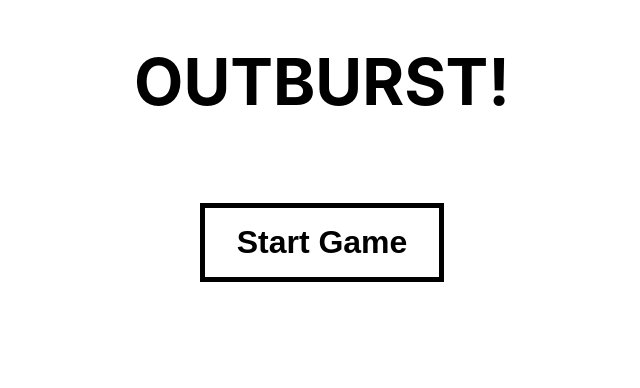
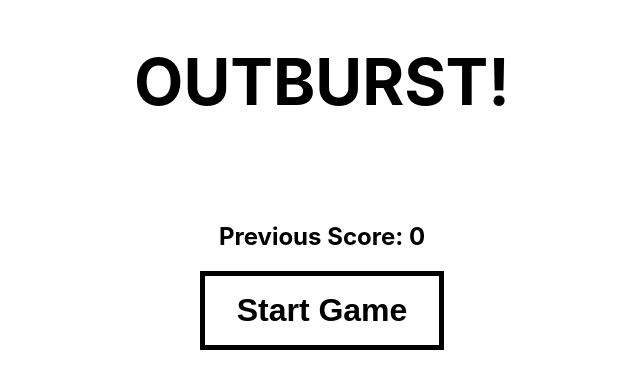
Before and after one commit to jcrowley89/outburst, a React (Create React App) app: page / in a window 1280 px wide. Shown: the top 388 px of the page, without its empty margins (318-958 px from the left). Built offline with nearby package versions, Linux system fonts and the light colour scheme.

Commit message:
added previous score display

```diff
--- a/src/App.js
+++ b/src/App.js
@@ -7,8 +7,9 @@
 import AnswerInput from "./components/AnswerInput.js"
 
 function App() {
-  const [gameActive, setGameActive] = useState(false)
-  const [currentCard, setCurrentCard] = useState({})
+  const [gameActive, setGameActive] = useState(false);
+  const [currentCard, setCurrentCard] = useState({});
+  const [prevScore, setPrevScore] = useState(0);
 
   function handleClick() {
     setGameActive(!gameActive)
@@ -21,8 +22,9 @@
       <h1 style={{margin: "2rem, 0",fontSize:"4rem"}}>OUTBURST!</h1>
       {/* <img id="outburstLogo" src={outburst} alt="outburst-logo"></img> */}
       <h2>{gameActive ? currentCard.name : null}</h2>
+      <h2>Previous Score: {prevScore}</h2>
       {gameActive ? <Timer /> : <Button onClick={handleClick} text="Start Game" />}
-      {gameActive ? <AnswerInput card={currentCard} /> : null}
+      {gameActive ? <AnswerInput card={currentCard} changePrevScore={s => setPrevScore(s)} /> : null}
     </div>
   );
 }
--- a/src/components/AnswerInput.js
+++ b/src/components/AnswerInput.js
@@ -2,7 +2,7 @@
 
 const bonusAnswer = Math.floor(Math.random() * 10);
 
-function AnswerInput({card}) {
+function AnswerInput({card, changePrevScore}) {
     const [answer, setAnswer] = useState("");
     const [score, setScore] = useState(0);
     const {answers} = card;
@@ -20,6 +20,8 @@
         }
     }, [answer]);
 
+    useEffect(() => () => changePrevScore(score));
+
     return (
         <div>
             <h2>Current Score: {score}</h2>
--- a/src/components/Timer.js
+++ b/src/components/Timer.js
@@ -1,6 +1,6 @@
 import React, {useState, useEffect} from 'react'
 
-function Timer() {
+function Timer({ changePrevScore }) {
     const [timeDisplay, setTimeDisplay] = useState(60)
     const timer = setTimeout(() => setTimeDisplay(timeDisplay - 1), 1000);
     useEffect(() => () => clearTimeout(timer));
```
